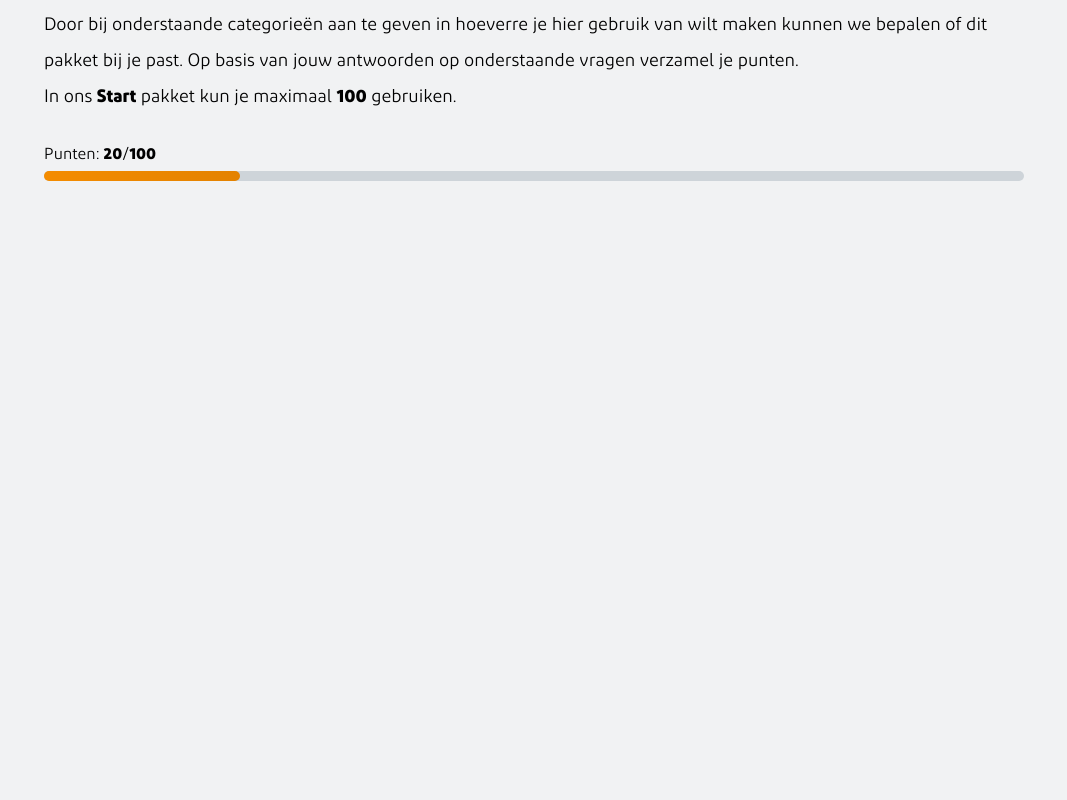
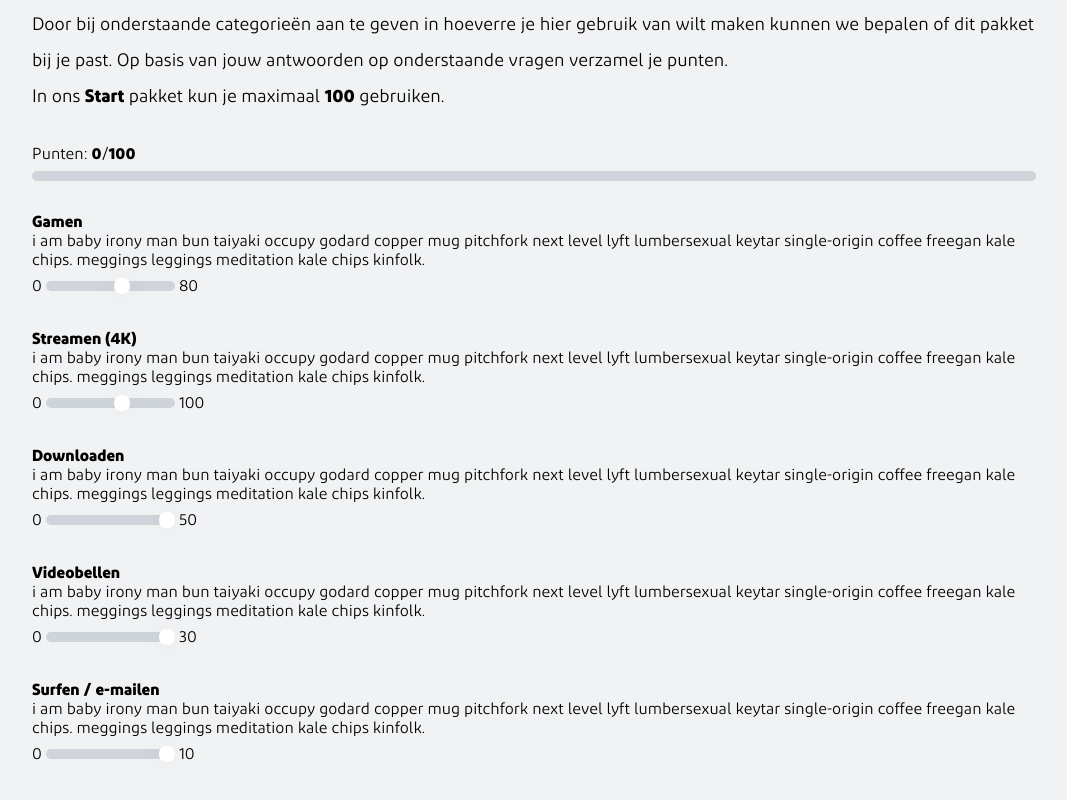
Before and after one commit to gerwinov/zg-point-distributer, a React (Create React App) app: page / in a window 1280 px wide. Shown: the part 672-1472 px from the top of the page, without its empty margins (106-1173 px from the left). Before the commit the page ends 872 px from the top, so only its background shows below. Built offline with nearby package versions, Linux system fonts and the light colour scheme.

Commit message:
Initial setup of sliders

```diff
--- a/src/components/app/App.module.scss
+++ b/src/components/app/App.module.scss
@@ -1,5 +1,5 @@
 .app {
-  max-width: 1000px;
+  max-width: 1024px;
   margin: 0 auto;
 }
 
--- a/src/components/distributer/Distributer.js
+++ b/src/components/distributer/Distributer.js
@@ -1,14 +1,42 @@
 import React from 'react';
 import ProgressBar from '../progressbar/ProgressBar'
+import Slider from '../slider/Slider'
+import metrics from '../../globals/metrics';
 import styles from './Distributer.module.scss';
 
 class Distributer extends React.Component {
   constructor(props) {
     super(props);
+    this.calculatePoints = this.calculatePoints.bind(this);
 
     this.state = {
-      pointsDistributed: 20
+      pointsDistributed: 0,
+      pointsPerMetric: metrics.map((metrid) => metrid.name).reduce((acc, curr) => {
+        acc[curr] = 0;
+        return acc;
+      }, {})
     };
+
+    this.sliders = metrics.map((metric) =>
+      <Slider
+        key={metric.id}
+        name={metric.name}
+        description={metric.description}
+        max={metric.points}
+        onInput={this.calculatePoints} />
+    );
+  }
+
+  calculatePoints(name, points) {
+    const newPoinstPerMetric = {
+      ...this.state.pointsPerMetric,
+      [name]: points
+    }
+
+    this.setState({
+      pointsPerMetric: newPoinstPerMetric,
+      pointsDistributed: Object.values(newPoinstPerMetric).reduce((a, b) => a + b)
+    });
   }
 
   render() {
@@ -20,6 +48,7 @@ class Distributer extends React.Component {
           In ons <strong>{this.props.packageName}</strong> pakket kun je maximaal <strong>{this.props.points}</strong> gebruiken.
         </p>
         <ProgressBar max={this.props.points} value={this.state.pointsDistributed} />
+        <div className={styles.sliders}>{this.sliders}</div>
       </div>
     );
   }
--- a/src/components/distributer/Distributer.module.scss
+++ b/src/components/distributer/Distributer.module.scss
@@ -7,3 +7,7 @@
   font-size: 18px;
   margin: 20px 0 30px 0;
 }
+
+.sliders {
+  margin-top: 30px;
+}
--- a/src/components/progressbar/ProgressBar.js
+++ b/src/components/progressbar/ProgressBar.js
@@ -4,7 +4,7 @@ import styles from './ProgressBar.module.scss';
 function ProgressBar(props) {
     return (
       <div>
-        <label for="progressbar">Punten: <strong>{props.value}</strong>/<strong>{props.max}</strong></label>
+        <label htmlFor="progressbar">Punten: <strong>{props.value}</strong>/<strong>{props.max}</strong></label>
         <progress
           id="progressbar"
           className={styles.progressbar}
--- /dev/null
+++ b/src/components/slider/Slider.js
@@ -0,0 +1,26 @@
+import React from 'react';
+import styles from './Slider.module.scss';
+
+function Slider(props) {
+    function handleInput(e) {
+      props.onInput(props.name, parseInt(e.target.value, 10));
+    }
+
+    return (
+      <div>
+        <label htmlFor={`slider-${props.name}`}><strong>{props.name}</strong></label>
+        <p className={styles.description}>{props.description}</p>
+        0 <input
+          type="range"
+          id={`slider-${props.name}`}
+          className={styles.slider}
+          name={`slider-${props.name}`}
+          min="0"
+          max={props.max}
+          step={props.max / 5}
+          onChange={handleInput} /> {props.max}
+      </div>
+    );
+}
+
+export default Slider;
--- /dev/null
+++ b/src/components/slider/Slider.module.scss
@@ -0,0 +1,24 @@
+.description {
+  margin: 0;
+}
+
+.slider {
+  margin: 10px 0 40px;
+
+  &::-webkit-slider-thumb {
+    appearance: none;
+    height: 16px;
+    width: 16px;
+    border-radius: 45%;
+    background: var(--white);
+    cursor: pointer;
+    margin-top: -3px;
+    box-shadow: 0 0 25px 0 rgba(0, 0, 0, 0.07);
+  }
+
+  &::-webkit-slider-runnable-track {
+    background-color: var(--silver-85);
+    border-radius: 8px;
+    height: 10px;
+  }
+}
--- /dev/null
+++ b/src/globals/metrics.js
@@ -0,0 +1,34 @@
+const metrics = [
+  {
+    id: 'gaming',
+    name: 'Gamen',
+    description: 'i am baby irony man bun taiyaki occupy godard copper mug pitchfork next level lyft lumbersexual keytar single-origin coffee freegan kale chips. meggings leggings meditation kale chips kinfolk.',
+    points: 80
+  },
+  {
+    id: 'streaming',
+    name: 'Streamen (4K)',
+    description: 'i am baby irony man bun taiyaki occupy godard copper mug pitchfork next level lyft lumbersexual keytar single-origin coffee freegan kale chips. meggings leggings meditation kale chips kinfolk.',
+    points: 100
+  },
+  {
+    id: 'downloading',
+    name: 'Downloaden',
+    description: 'i am baby irony man bun taiyaki occupy godard copper mug pitchfork next level lyft lumbersexual keytar single-origin coffee freegan kale chips. meggings leggings meditation kale chips kinfolk.',
+    points: 50
+  },
+  {
+    id: 'videocalling',
+    name: 'Videobellen',
+    description: 'i am baby irony man bun taiyaki occupy godard copper mug pitchfork next level lyft lumbersexual keytar single-origin coffee freegan kale chips. meggings leggings meditation kale chips kinfolk.',
+    points: 30
+  },
+  {
+    id: 'surfing',
+    name: 'Surfen / e-mailen',
+    description: 'i am baby irony man bun taiyaki occupy godard copper mug pitchfork next level lyft lumbersexual keytar single-origin coffee freegan kale chips. meggings leggings meditation kale chips kinfolk.',
+    points: 10
+  }
+];
+
+export default metrics;
--- a/src/index.scss
+++ b/src/index.scss
@@ -87,7 +87,6 @@ button {
 
 input[type=range] {
   -webkit-appearance: none;
-  width: 100%;
   background: transparent;
 
   &::-webkit-slider-thumb {
```
